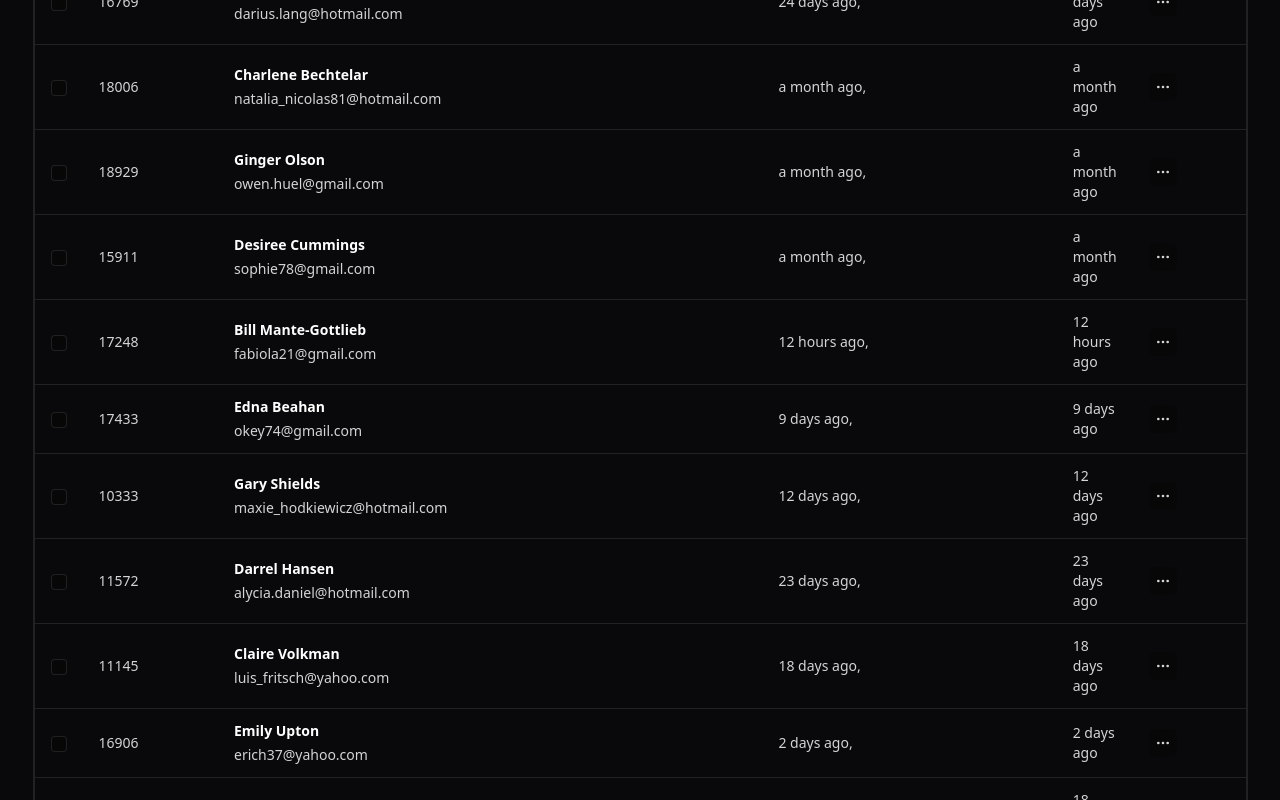
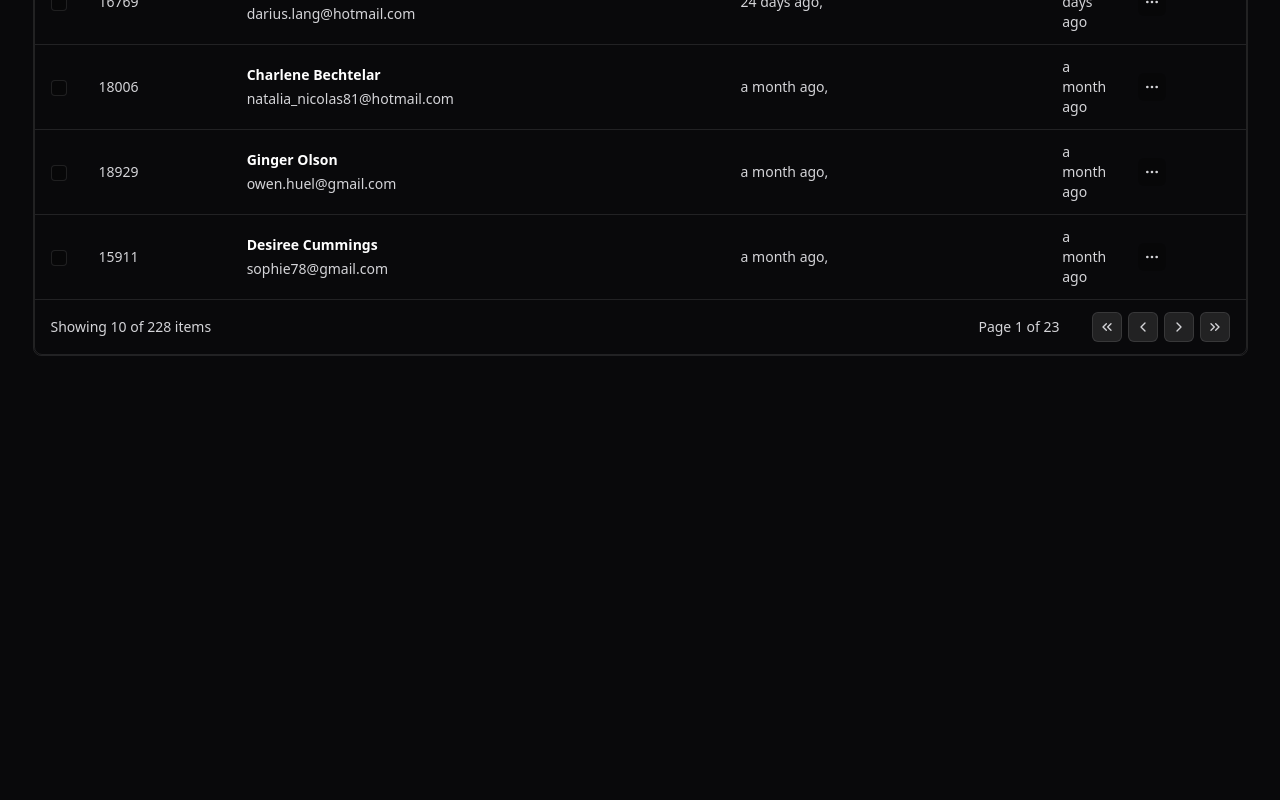
Before and after one commit to olivejoys/guest-flow-web, a React (Vite) app: page / in a window 1280 px wide. Shown: the part 747-1547 px from the top of the page. After the commit the page ends 1123 px from the top, so only its background shows below. Built offline with nearby package versions, Linux system fonts and the light colour scheme.

Commit message:
created const page to start from page 1 and show 10 attendees only.

```diff
--- a/src/components/attendee-list.tsx
+++ b/src/components/attendee-list.tsx
@@ -15,7 +15,7 @@ dayjs.extend(relativeTime);
 
 export function AttendeeList() {
    const [search, setSearch] = useState('')
-
+   const [page, setPage] = useState(1)
    function onSearchInputChanged(event: ChangeEvent<HTMLInputElement>) {
       setSearch(event.target.value)
 
@@ -57,7 +57,7 @@ export function AttendeeList() {
                   </tr>
                </thead>
                <tbody>
-                  {attendees.map((attendee) => {
+                  {attendees.slice((page - 1) * 10, page * 10).map((attendee) => {
                      return (
                         <TableRow key={attendee.id}>
                            <TableCell>
```
